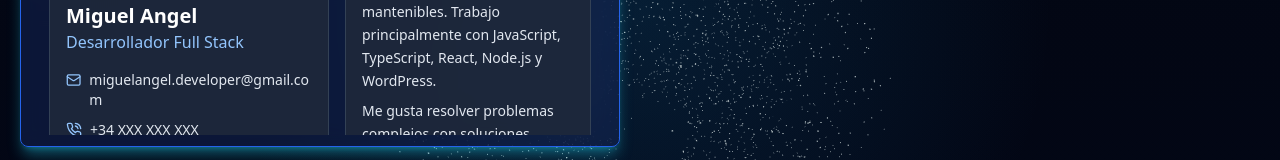
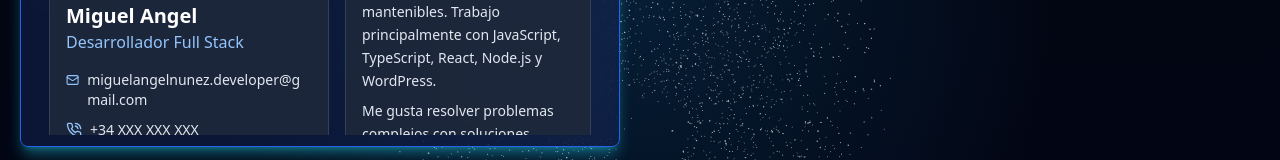
Before and after one commit to MAngelo22/Portfolio-OS, a React (Vite) app: page / in a window 1280 px wide. Both pictures are taken after a click on the button "Sobre Mi". Shown: the part 273-433 px from the top of the page. Built offline with nearby package versions, Linux system fonts and the light colour scheme.

Commit message:
Update AboutMe.tsx

```diff
--- a/src/components/Content/AboutMe.tsx
+++ b/src/components/Content/AboutMe.tsx
@@ -165,7 +165,7 @@ const AboutMe = ({ language }: AboutMeProps) => {
             <div className="mt-4 space-y-2.5 text-sm text-slate-200">
               <div className="flex items-start gap-2">
                 <Mail className="w-4 h-4 mt-0.5 text-blue-300" />
-                <span className="break-all">miguelangel.developer@gmail.com</span>
+                <span className="break-all">miguelangelnunez.developer@gmail.com</span>
               </div>
               <div className="flex items-start gap-2">
                 <PhoneCall className="w-4 h-4 mt-0.5 text-blue-300" />
```
